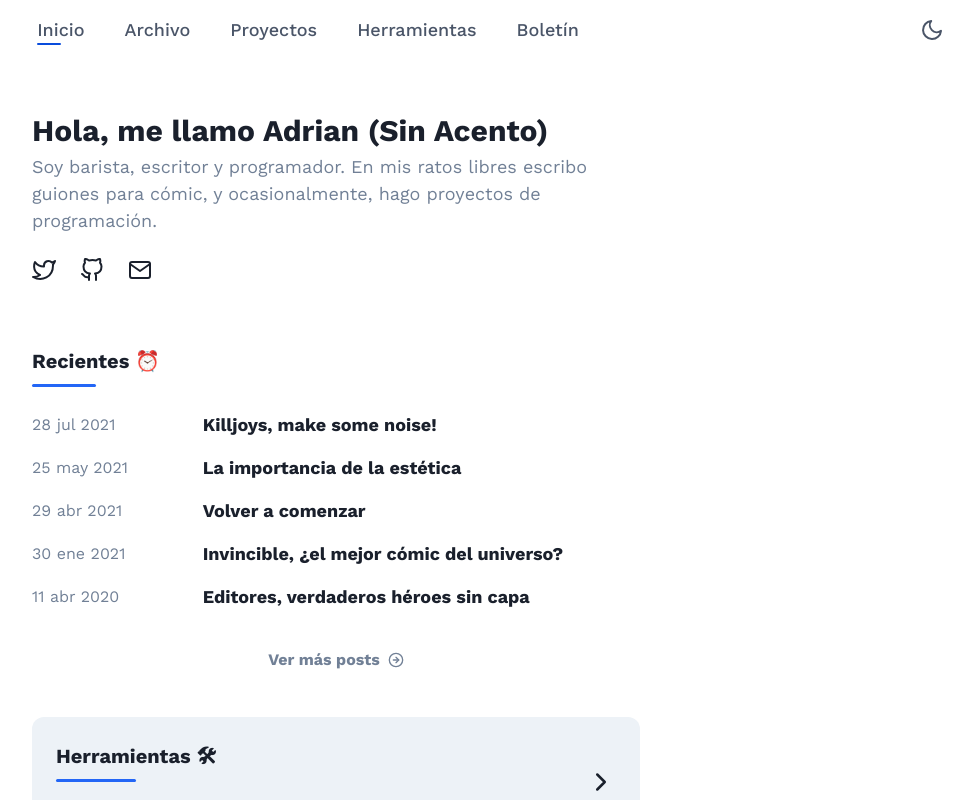
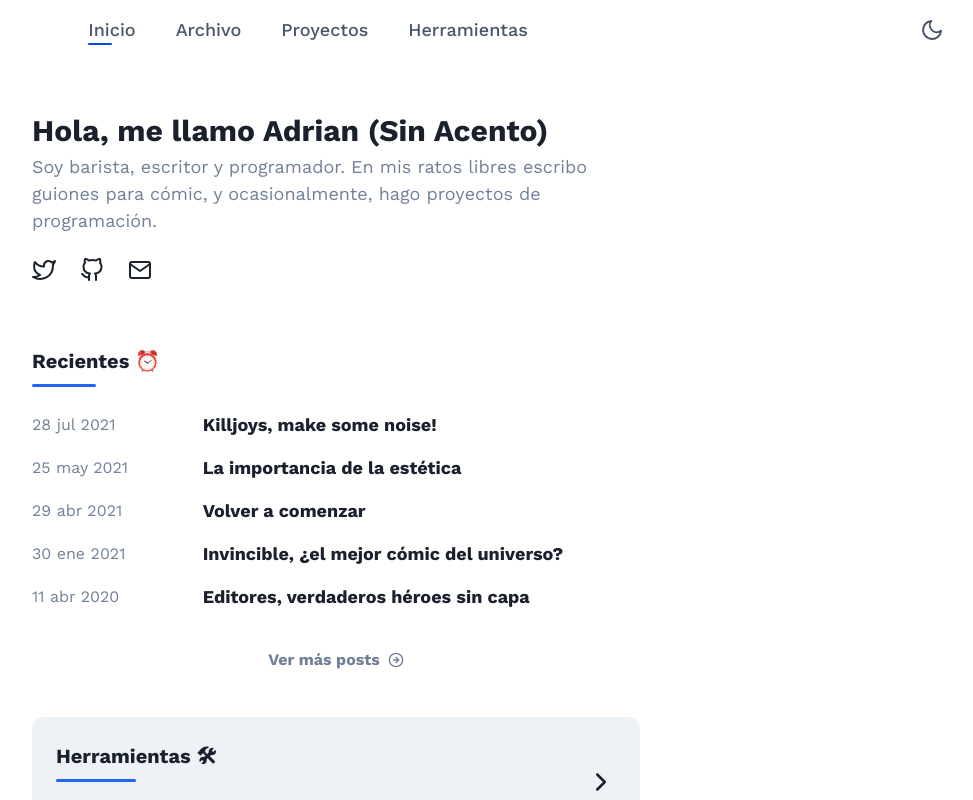
Before and after one commit to adrrian17/v2, a Next.js app: page / in a window 1280 px wide. Shown: the top 800 px of the page, without its empty margins (304-1277 px from the left). Built offline with nearby package versions, Linux system fonts and the light colour scheme.

Commit message:
Remove the newsletter link from the navbar

```diff
--- a/src/components/navigation/Navbar.jsx
+++ b/src/components/navigation/Navbar.jsx
@@ -1,7 +1,6 @@
 import {
   Box,
   Flex,
-  Text,
   IconButton,
   Button,
   Stack,
@@ -12,7 +11,7 @@ import {
   useColorMode,
 } from '@chakra-ui/react';
 
-import { FiMenu, FiX, FiMoon, FiSun, FiRss } from 'react-icons/fi';
+import { FiMenu, FiX, FiMoon, FiSun } from 'react-icons/fi';
 
 import NextLink from 'next/link';
 import { useRouter } from 'next/router';
@@ -164,8 +163,4 @@ const NAV_ITEMS = [
     label: 'Herramientas',
     href: '/herramientas',
   },
-  {
-    label: 'Boletín',
-    href: '/boletin',
-  },
 ];
```
